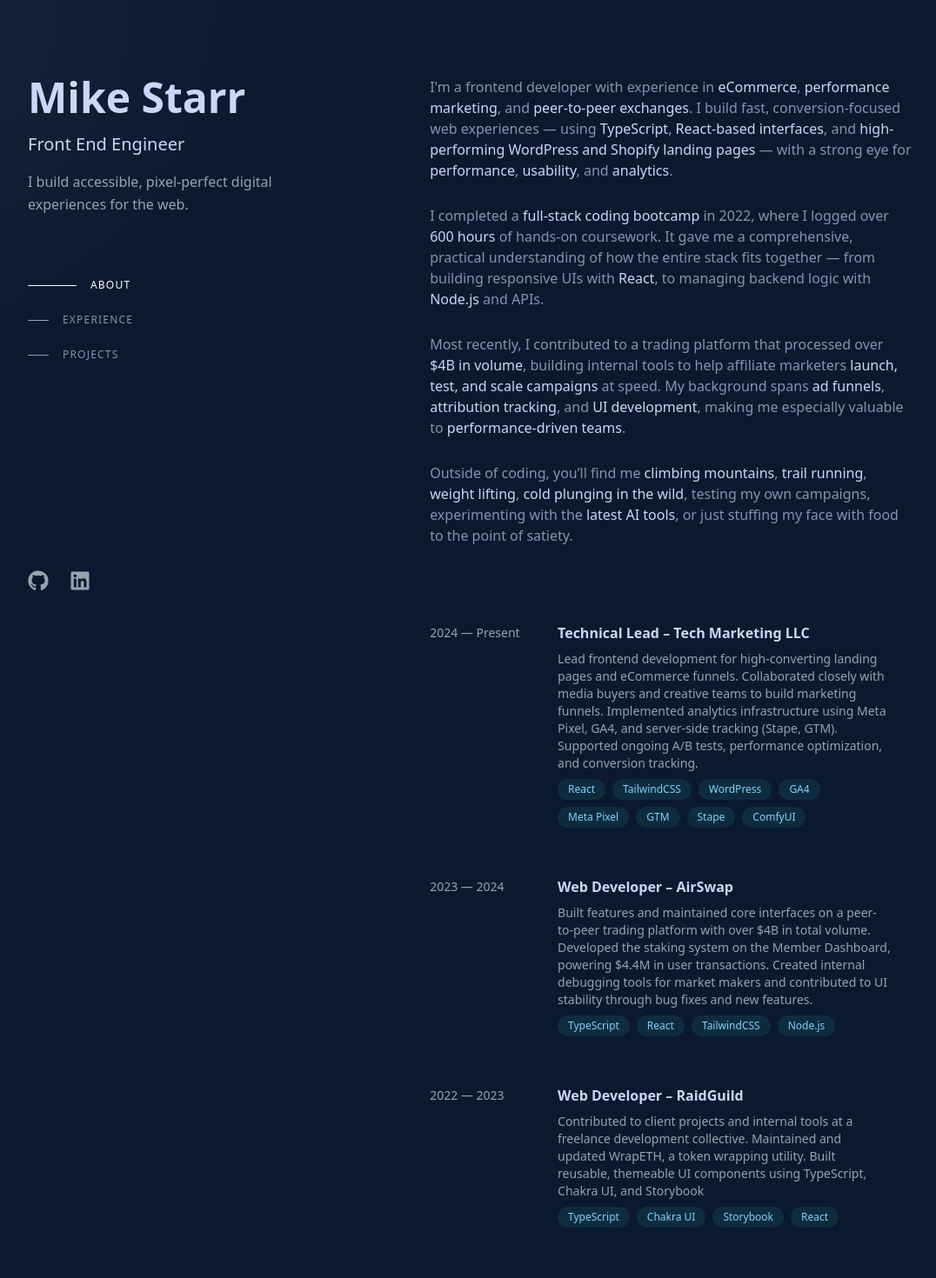
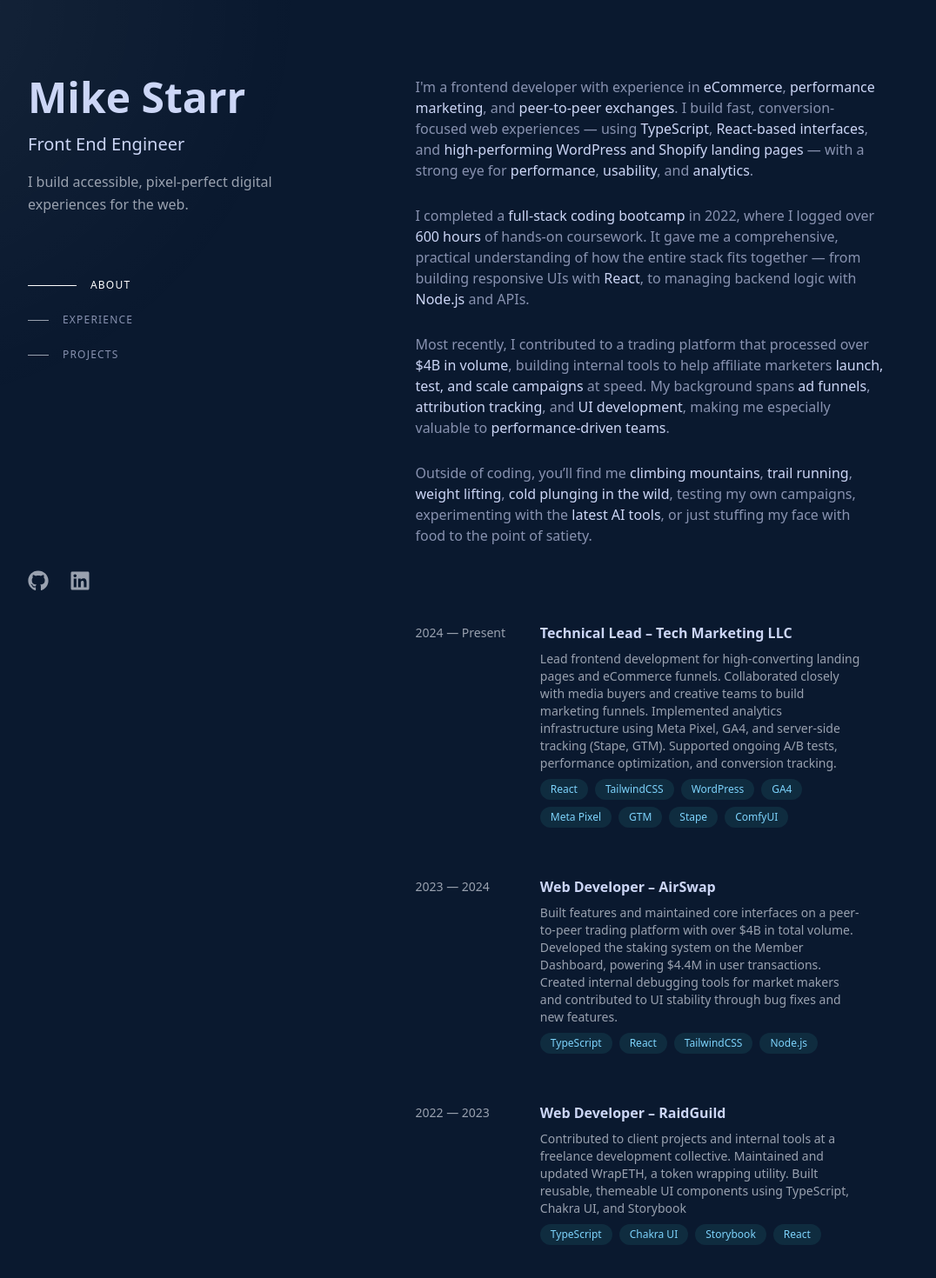
Before and after one commit to mikestarrdev/portfolio-2025, a React (Vite) app: page / in a window 1280 px wide. Shown: the top 1470 px of the page at 87% size, without its empty margins (128-1204 px from the left). Built offline with nearby package versions, Linux system fonts and the light colour scheme.

Commit message:
fix negative margin on xl screens in MainContent components

```diff
--- a/src/components/MainContent.jsx
+++ b/src/components/MainContent.jsx
@@ -4,7 +4,7 @@
 
 export const MainContent = ({ sectionRefs }) => {
   return (
-    <main className="w-full space-y-16 pt-14 pr-8 pb-32 pl-4 lg:pt-22 xl:w-4/5 xl:pr-16">
+    <main className="w-full space-y-16 pt-14 pr-8 pb-32 pl-4 lg:pt-22 xl:w-4/5 xl:pr-24">
       <About sectionRefs={sectionRefs} />
       <Experience sectionRefs={sectionRefs} />
       <Projects sectionRefs={sectionRefs} />
--- a/src/components/sections/About.jsx
+++ b/src/components/sections/About.jsx
@@ -6,7 +6,7 @@
         sectionRefs.current.about = el
       }}
     >
-      <div className="xl:-ml-20">
+      <div className="xl:-ml-22">
         <h2 className="sticky top-0 z-10 -ml-10 w-screen bg-[#0a192f] py-4 pl-10 font-semibold text-[#ccd6f6] backdrop-blur-3xl lg:hidden">
           About
         </h2>
--- a/src/components/sections/Experience.jsx
+++ b/src/components/sections/Experience.jsx
@@ -8,7 +8,7 @@
         sectionRefs.current.experience = el
       }}
     >
-      <div className="xl:-ml-20">
+      <div className="xl:-ml-22">
         <h2 className="sticky top-0 z-10 -ml-10 w-screen bg-[#0a192f] py-4 pl-10 font-semibold text-[#ccd6f6] backdrop-blur-3xl lg:hidden">
           Experience
         </h2>
--- a/src/components/sections/Projects.jsx
+++ b/src/components/sections/Projects.jsx
@@ -9,7 +9,7 @@
         sectionRefs.current.projects = el
       }}
     >
-      <div className="prose prose-invert xl:-ml-20">
+      <div className="prose prose-invert xl:-ml-22">
         <h2 className="sticky top-0 z-10 -ml-10 w-screen bg-[#0a192f] py-4 pl-10 font-semibold text-[#ccd6f6] backdrop-blur-3xl lg:hidden">
           Projects
         </h2>
```
